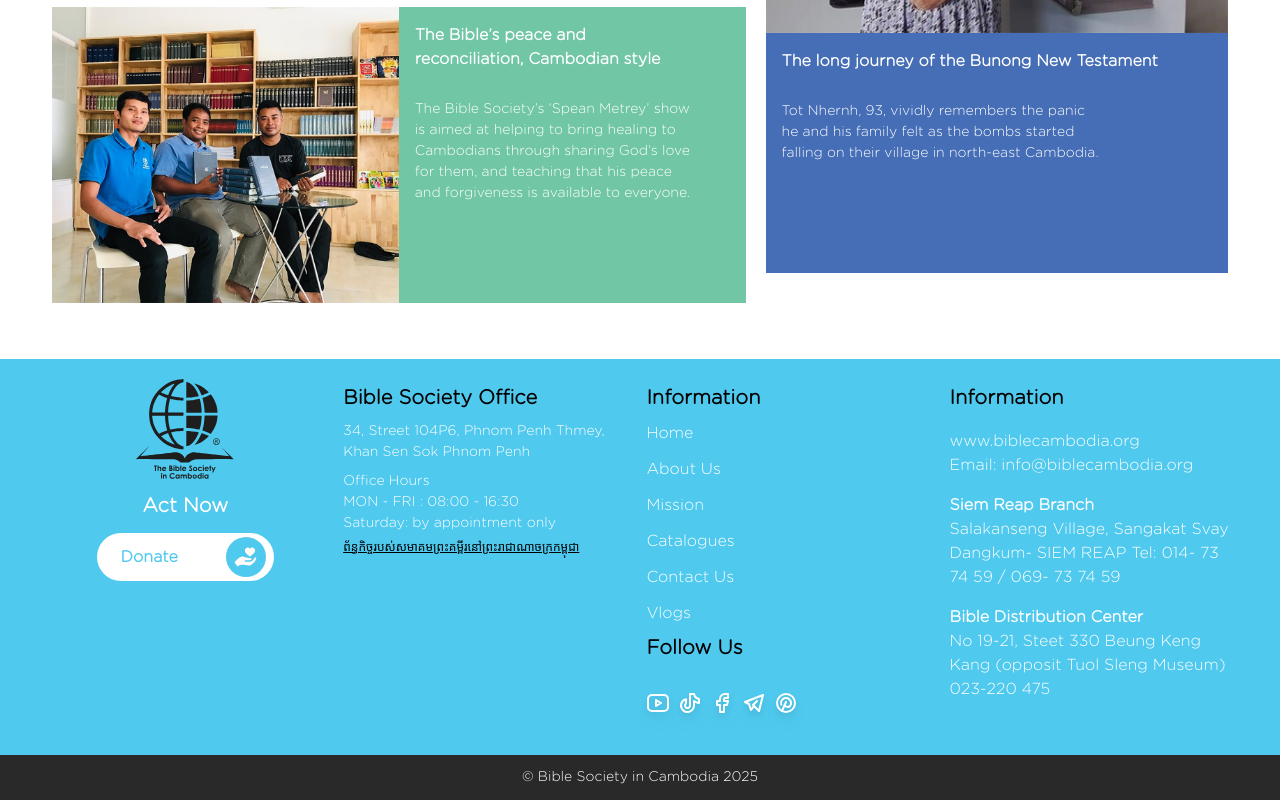
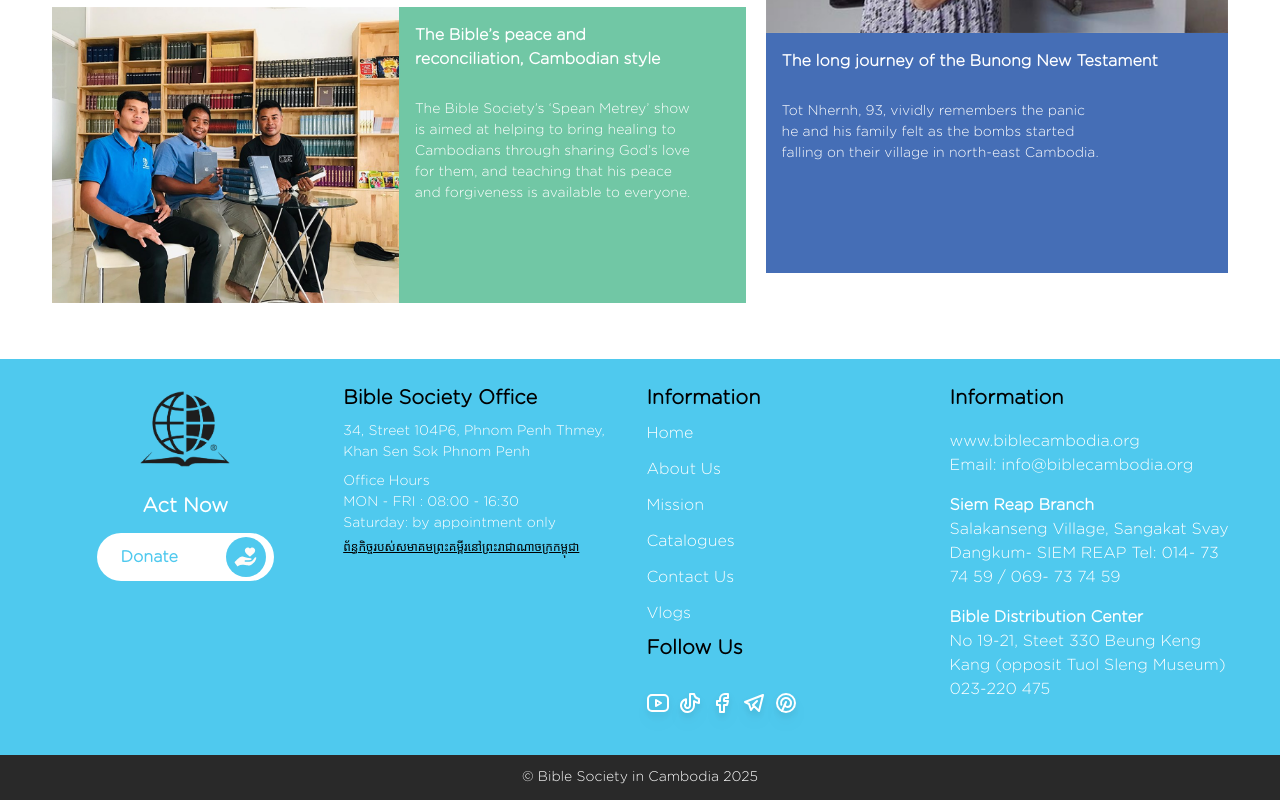
Before and after one commit to SeedMediaOperation/bible, a Next.js app: page /en in a window 1280 px wide. Shown: the part 3062-3862 px from the top of the page. Built offline with nearby package versions, Linux system fonts and the light colour scheme; no server answers; the database is empty.

Commit message:
new update

```diff
--- a/app/[locale]/components/Footer.tsx
+++ b/app/[locale]/components/Footer.tsx
@@ -21,7 +21,7 @@ const Footer = () => {
           <ul className="grid grid-col-1 md:grid-cols-2 xl:grid-cols-4 xl:justify-center xl:items-start xl:gap-[1vw] list-none py-5">
             <li className='space-y-3'>
                 <Image
-                    src="/images/icons/logo_black.svg"
+                    src="/images/icons/logo_black.png"
                     alt="logo"
                     width={500}
                     height={500}
```
Also changed, not shown: public/images/icons/logo_black.png (added).
